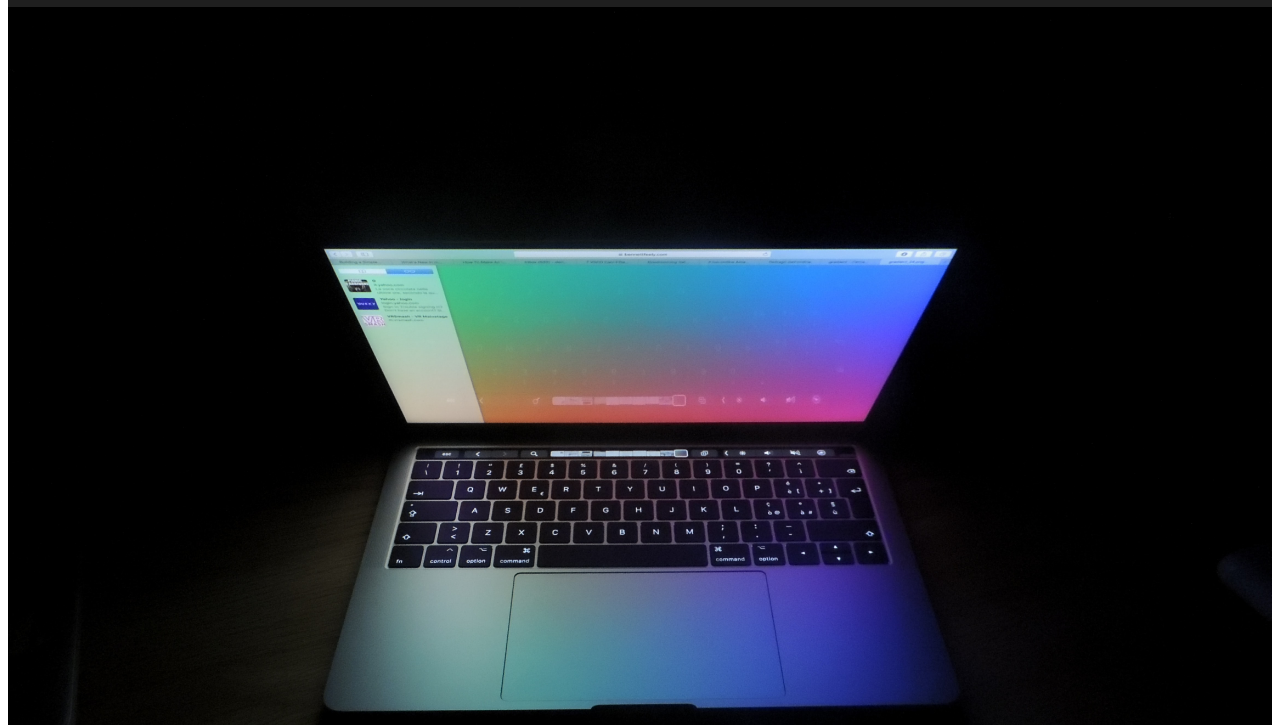
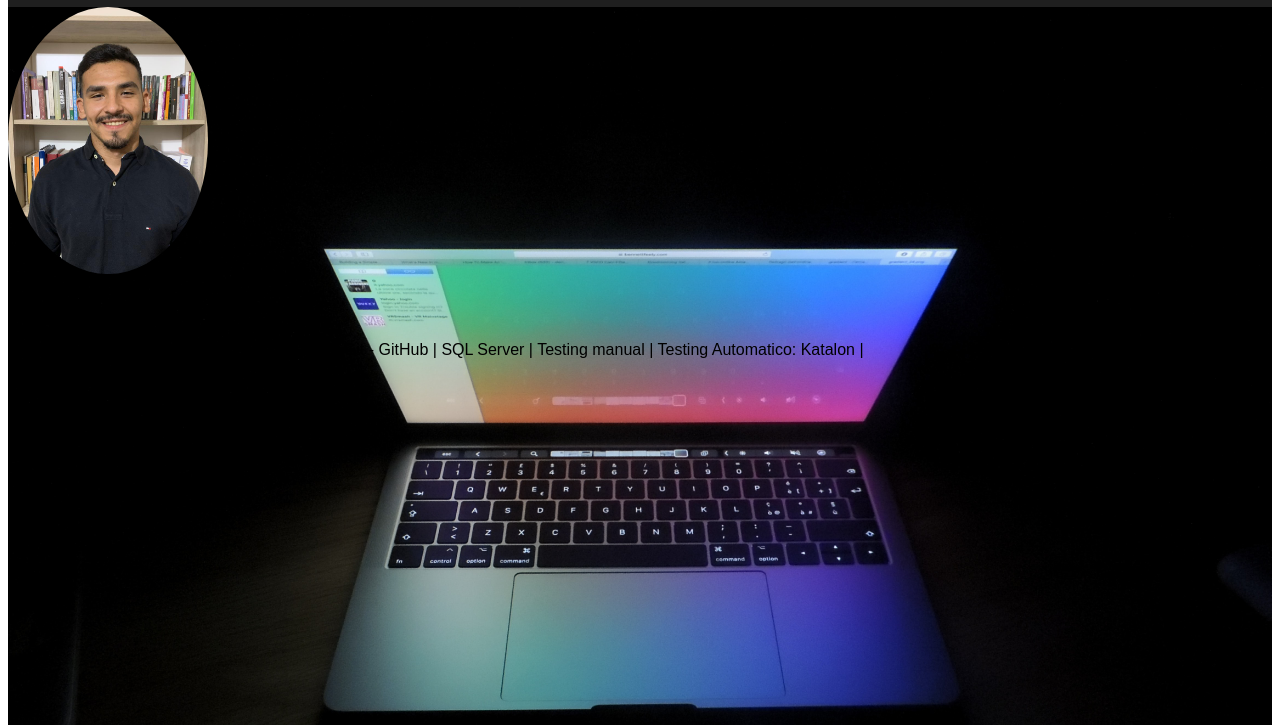
Before and after one commit to Maxruizdz/Curso-de-Creaci-n-de-P-ginas-Web-con-Wordpress-y-No-code, a plain HTML site: page Index.html in a window 1280 px wide. Shown: the part 75-800 px from the top of the page. Drawn offline with Linux system fonts and the light colour scheme.

Commit message:
Estilizando el hero: elemento encima imagenes

```diff
--- a/css/estilos.css
+++ b/css/estilos.css
@@ -25,3 +25,36 @@ header{
     border-radius: 100%;
     border: 2px solid #fff;
 }
+#hero{
+
+    position: relative;
+}
+
+#hero #computadora{
+
+
+display: inline-block;
+width: 100%;
+
+}
+
+#hero .informacion-contenedor{
+
+
+    position: absolute;
+    top: 0;
+    left: 0;
+}
+
+#hero .informacion-contenedor #foto{
+
+width: 200px ;
+
+
+}
+#hero .informacion-contenedor #foto img{
+
+
+border-radius: 100%;
+
+}
```
